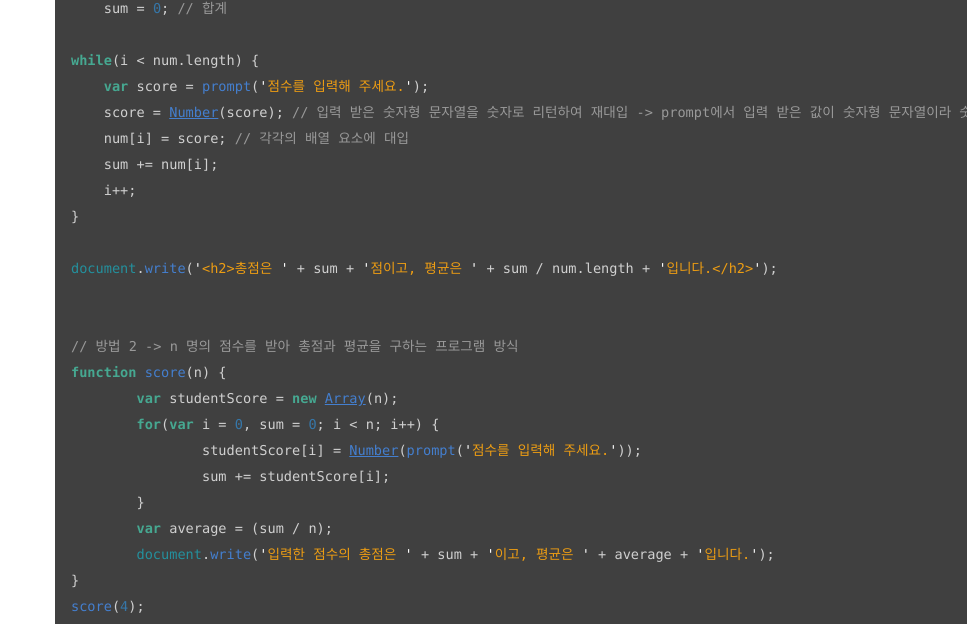
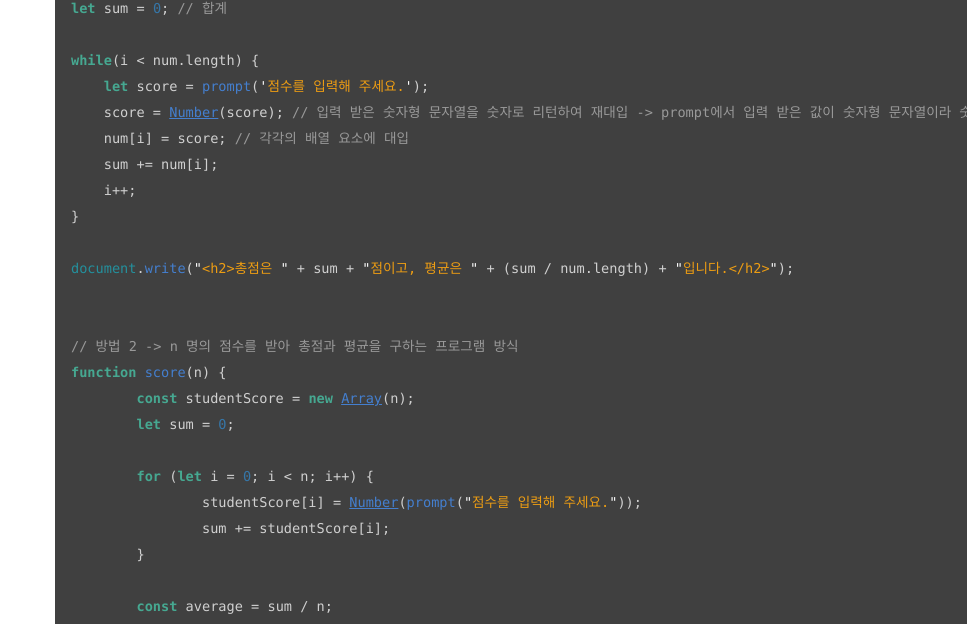
Before and after one commit to absolutelyfullycapable/absolutelyfullycapable.github.io, a Jekyll site: the page built from _posts/2021-01-15-javascript-array-examples.md, in a window 1280 px wide and 1400 px high, scrolled down 2209 px. Shown: the top 624 px of the window, without its empty margins (305-1280 px from the left). Built offline with Jekyll 4.4.1, drawn with Linux system fonts in a browser that asks for light colours; comment, search, counter and statistics services are not loaded; some of the changed text lies outside the part shown.

Commit message:
Update 2021-01-15-javascript-array-examples.md

````diff
--- a/_posts/2021-01-15-javascript-array-examples.md
+++ b/_posts/2021-01-15-javascript-array-examples.md
@@ -8,22 +8,22 @@ comments: true
 (1) 좋아하는 과일 4개를 배열로 만들고 반복문을 이용하여 알림창을 순차적으로 출력
 
 ```js
-var fruit = ["수박", "딸기", "복숭아", "사과"];
+const fruit = ["수박", "딸기", "복숭아", "사과"];
 
 // 방법 1
-for(var i = 0; i < fruit.length; i++) {
+for (let i = 0; i < fruit.length; i++) {
 	alert(fruit[i]);
 }
 
 // 방법 2
-var i = 0;
-while(i < fruit.length) {
+let i = 0;
+while (i < fruit.length) {
 	alert(fruit[i]);
     	i++;
 }
 
 // 방법 3
-for(var i in fruit) {
+for (let i in fruit) {
 	alert(fruit[i]);
 }
 ```
@@ -36,21 +36,21 @@ for(var i in fruit) {
 
 ```js
 // 방법 1
-var five = [5, 10, 15, 20, 25];
+const five = [5, 10, 15, 20, 25];
 
-var i = 0;
-while(i < five.length) {
+let i = 0;
+while (i < five.length) {
 	document.write('<h2>배열의 인덱스 ' + i + '의 배열 요소는 ' + five[i] + '입니다</h2>');
 	i++;
 }
 
 // 방법 2
-for(var i = 0; i < five.length; i++) {
+for (let i = 0; i < five.length; i++) {
 	document.write('<h2>배열의 인덱스 ' + i + '의 배열 요소는 ' + five[i] + '입니다</h2>');
 }
 
 // 방법 3
-for(var i in five) {
+for (let i in five) {
 	document.write('<h2>배열의 인덱스 ' + i + '의 배열 요소는 ' + five[i] + '입니다</h2>');
 }
 ```
@@ -63,31 +63,36 @@ for(var i in five) {
 
 ```js
 // 방법 1
-var num = new Array(4), // 배열 요소(데이터) 값이 4개인 배열 생성
-    i = 0, // 인덱스
-    sum = 0; // 합계
+const num = new Array(4); // 배열 요소(데이터) 값이 4개인 배열 생성
+let i = 0; // 인덱스
+let sum = 0; // 합계
 
 while(i < num.length) {
-    var score = prompt('점수를 입력해 주세요.');
+    let score = prompt('점수를 입력해 주세요.');
     score = Number(score); // 입력 받은 숫자형 문자열을 숫자로 리턴하여 재대입 -> prompt에서 입력 받은 값이 숫자형 문자열이라 숫자열로 변경해야 됨
     num[i] = score; // 각각의 배열 요소에 대입
     sum += num[i];
     i++;
 }
 
-document.write('<h2>총점은 ' + sum + '점이고, 평균은 ' + sum / num.length + '입니다.</h2>');
+document.write("<h2>총점은 " + sum + "점이고, 평균은 " + (sum / num.length) + "입니다.</h2>");
 
 
 // 방법 2 -> n 명의 점수를 받아 총점과 평균을 구하는 프로그램 방식
 function score(n) {
-	var studentScore = new Array(n);
-	for(var i = 0, sum = 0; i < n; i++) {
-		studentScore[i] = Number(prompt('점수를 입력해 주세요.'));
+	const studentScore = new Array(n);
+	let sum = 0;
+
+	for (let i = 0; i < n; i++) {
+		studentScore[i] = Number(prompt("점수를 입력해 주세요."));
 		sum += studentScore[i];
 	}
-	var average = (sum / n);
-	document.write('입력한 점수의 총점은 ' + sum + '이고, 평균은 ' + average + '입니다.');
+
+	const average = sum / n;
+
+	document.write("입력한 점수의 총점은 " + sum + "이고, 평균은 " + average + "입니다.");
 }
+
 score(4);
 ```
 
@@ -95,7 +100,7 @@ score(4);
 
 <br>
 
-(4) 제시된 점수 중 제일 높은 점수, 제일 낮은 점수, 평균 점수를 각각 출력 (평균 점수는 소수점 이하 반올림하여 나타내기) (🥲)
+(4) 제시된 점수 중 제일 높은 점수, 제일 낮은 점수, 평균 점수를 각각 출력 (평균 점수는 소수점 이하 반올림하여 나타내기) ★★★★★
 
 - 제시된 점수: 60, 66, 95, 80, 100, 92
 
````
